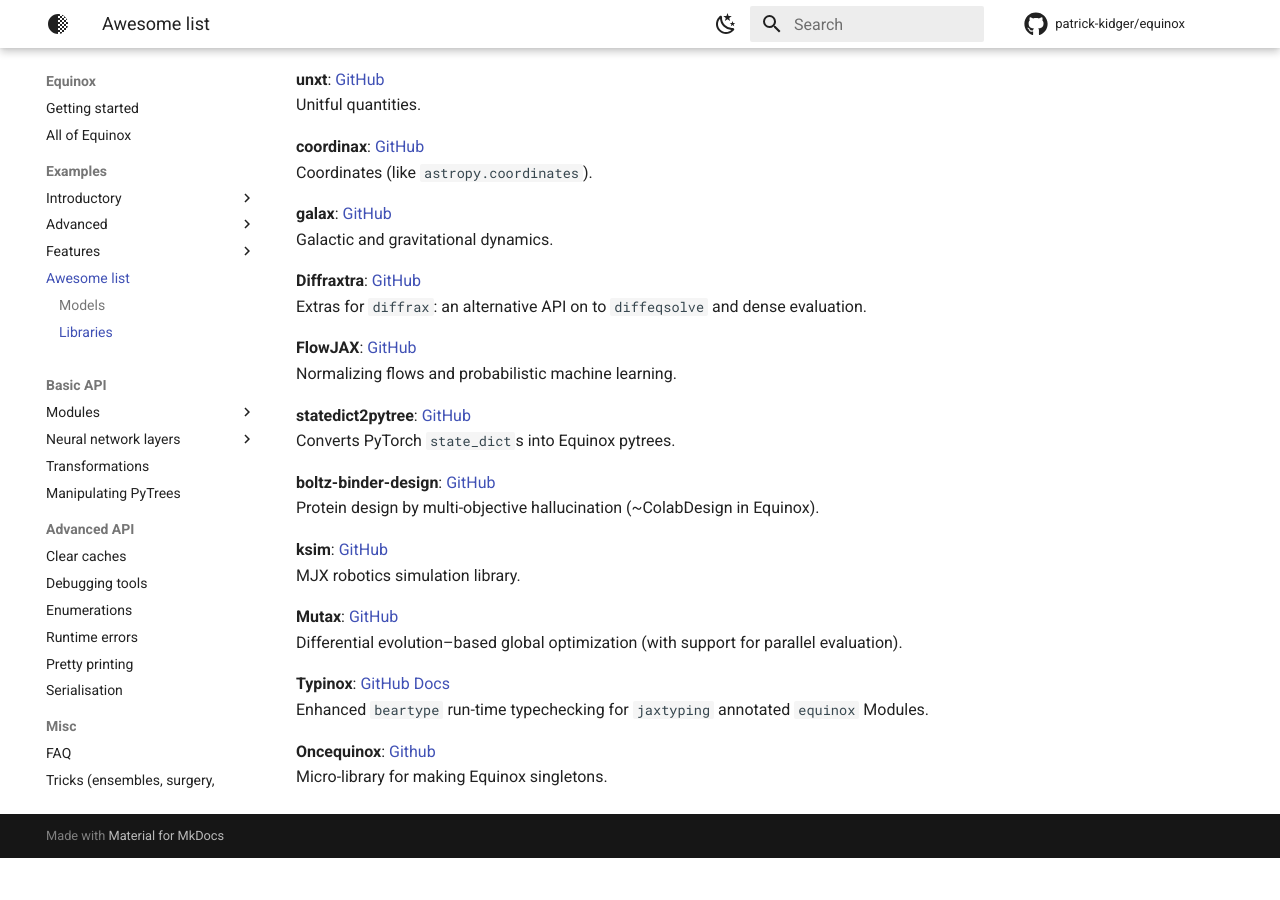
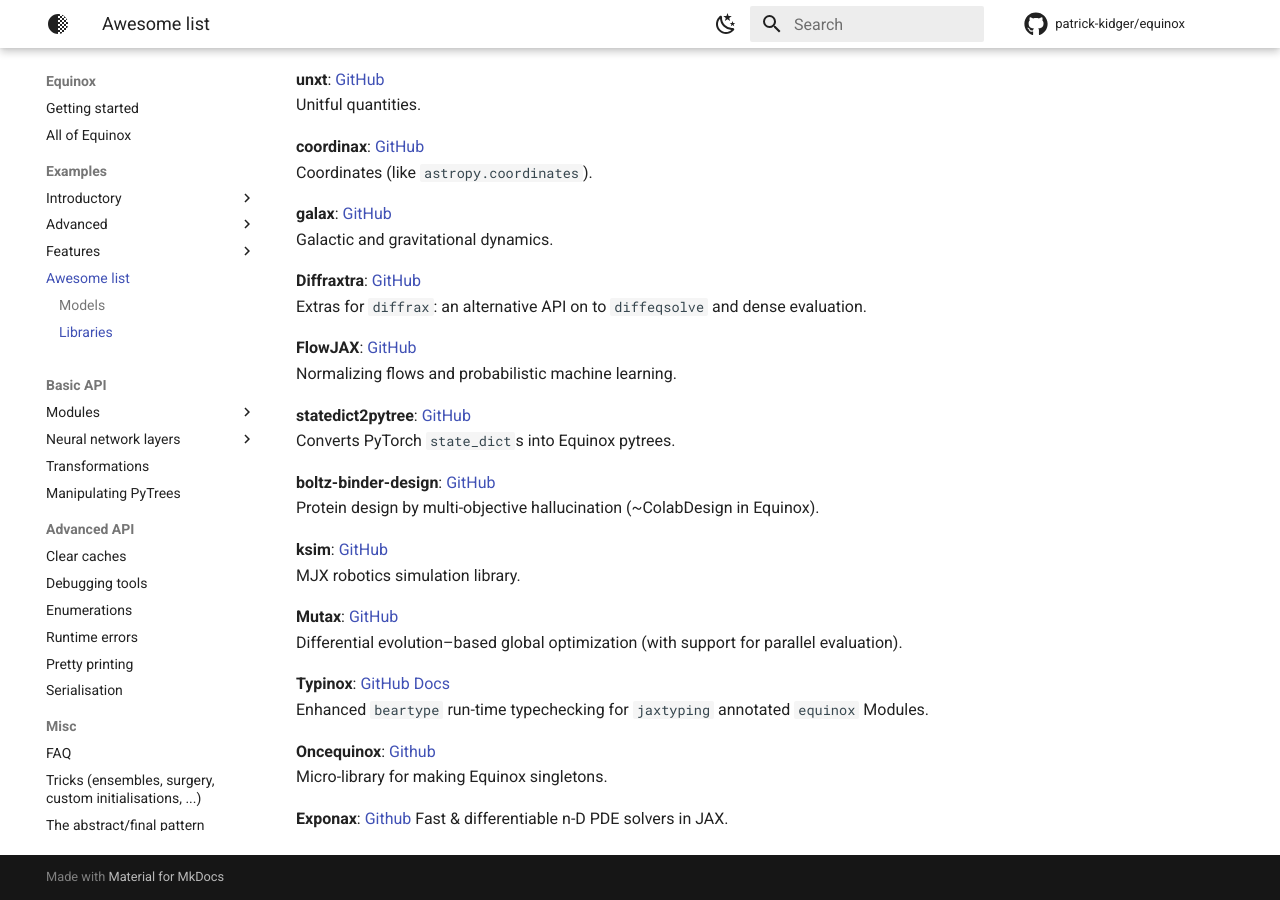
Before and after one commit to patrick-kidger/equinox, an MkDocs documentation site: the page built from docs/awesome-list.md, in a window 1280 px wide and 900 px high, scrolled down 1741 px. Built offline with MkDocs 1.6.1 and Material for MkDocs 9.7.7, drawn with Linux system fonts in a browser that asks for light colours; comment, search, counter and statistics services are not loaded; before the commit the page ends 2599 px from its top, so only the background shows below that.

Commit message:
Add Exponax to awesome list
Added Exponax entry with GitHub link to awesome list.

```diff
--- a/docs/awesome-list.md
+++ b/docs/awesome-list.md
@@ -101,3 +101,6 @@
 
 **Oncequinox**: [Github](https://github.com/GalacticDynamics/oncequinox)
 Micro-library for making Equinox singletons.
+
+**Exponax**: [Github](https://github.com/Ceyron/exponax)
+Fast & differentiable n-D PDE solvers in JAX.
```
